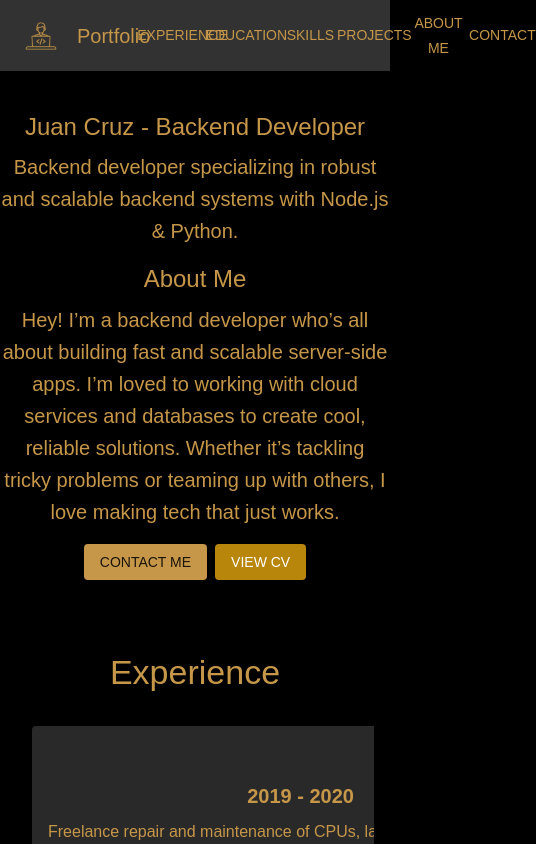
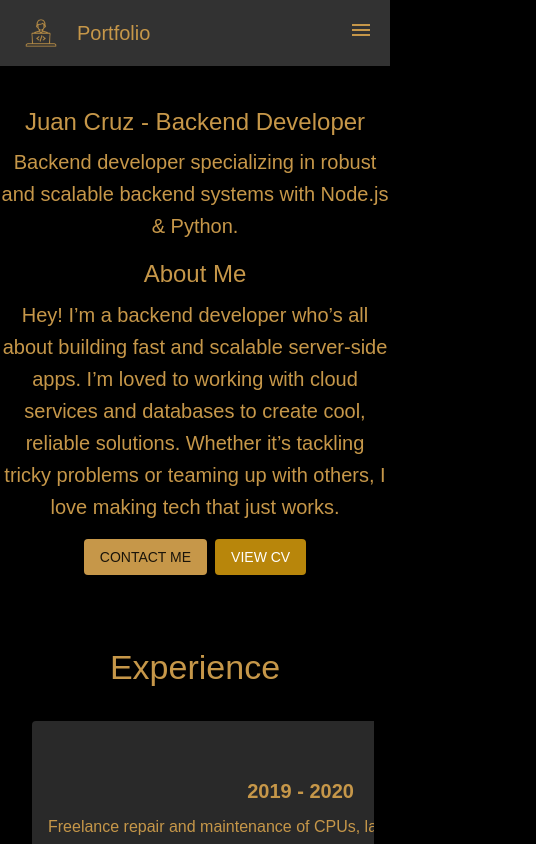
Before and after one commit to juancruz41/portfoliov1, a React (Create React App) app: page / in a window 390 px wide. Shown: the top 844 px of the page, 536 px wide, since content can reach past the window. Built offline with nearby package versions, Linux system fonts and the light colour scheme.

Commit message:
mobile improved
mobile improved

```diff
--- a/src/components/Header.js
+++ b/src/components/Header.js
@@ -1,37 +1,66 @@
-import React from "react";
-import { AppBar, Toolbar, Typography, Button, Box } from "@mui/material";
+import React, { useState } from "react";
+import { AppBar, Toolbar, Typography, Button, Box, IconButton, Drawer, List, ListItem, ListItemText } from "@mui/material";
+import MenuIcon from "@mui/icons-material/Menu";
 import logo from "../assets/images/favicon.png";
 
 function Header() {
+  const [mobileOpen, setMobileOpen] = useState(false);
+  const handleDrawerToggle = () => setMobileOpen(!mobileOpen);
+
+  const menuItems = [
+    { label: "Experience", id: "experience" },
+    { label: "Education", id: "learning-path" },
+    { label: "Skills", id: "skills" },
+    { label: "Projects", id: "projects" },
+    { label: "About Me", id: "about" },
+    { label: "Contact", id: "contact" },
+  ];
+
   const handleScroll = (sectionId) => {
     const section = document.getElementById(sectionId);
     if (section) {
       section.scrollIntoView({ behavior: "smooth", block: "start" });
     }
+    setMobileOpen(false); // Cerrar el menú en móvil después de hacer clic
   };
 
   return (
     <AppBar position="static" sx={{ backgroundColor: "#1E1E1E", padding: "5px" }}>
       <Toolbar>
+        {/* 📌 Logo */}
         <Box component="img" src={logo} alt="Logo" sx={{ height: 40, marginRight: 2 }} />
-        <Typography variant="h6" sx={{ flexGrow: 1, color: "#C69749" }}>
-          Portfolio
-        </Typography>
+        <Typography variant="h6" sx={{ flexGrow: 1, color: "#C69749" }}>Portfolio</Typography>
 
-        {/* 📌 Botones con scroll */}
-        {[
-          { label: "Experience", id: "experience" },
-          { label: "Education", id: "learning-path" }, // ← Cambiado para coincidir con la sección
-          { label: "Skills", id: "skills" },
-          { label: "Projects", id: "projects" },
-          { label: "About Me", id: "about" },
-          { label: "Contact", id: "contact" },
-        ].map((item) => (
-          <Button key={item.id} sx={{ color: "#C69749" }} onClick={() => handleScroll(item.id)}>
-            {item.label}
-          </Button>
-        ))}
+        {/* 📌 Menú para escritorio */}
+        <Box sx={{ display: { xs: "none", md: "flex" } }}>
+          {menuItems.map((item) => (
+            <Button key={item.id} sx={{ color: "#C69749" }} onClick={() => handleScroll(item.id)}>
+              {item.label}
+            </Button>
+          ))}
+        </Box>
+
+        {/* 📌 Menú para móviles */}
+        <IconButton
+          color="inherit"
+          edge="end"
+          onClick={handleDrawerToggle}
+          sx={{ display: { xs: "block", md: "none" } }}
+        >
+          <MenuIcon />
+        </IconButton>
       </Toolbar>
+
+      {/* 📌 Drawer para móvil */}
+      <Drawer anchor="right" open={mobileOpen} onClose={handleDrawerToggle}>
+        <List sx={{ width: 250, backgroundColor: "#1E1E1E", height: "100%" }}>
+          {menuItems.map((item) => (
+            <ListItem button key={item.id} onClick={() => handleScroll(item.id)}>
+              <ListItemText primary={item.label} sx={{ color: "#C69749", textAlign: "center" }} />
+            </ListItem>
+          ))}
+        </List>
+      </Drawer>
     </AppBar>
   );
 }
```
Also changed, not shown: src/components/HeroSection.js (+5 -18 lines).
